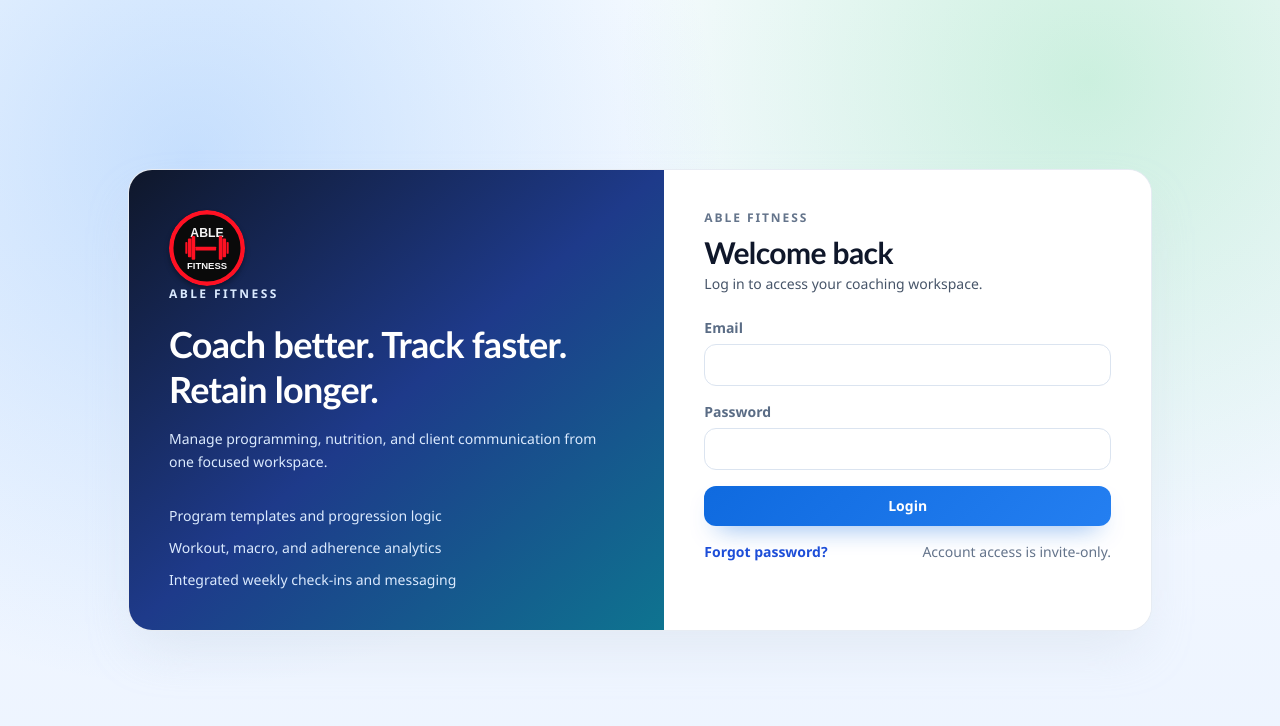
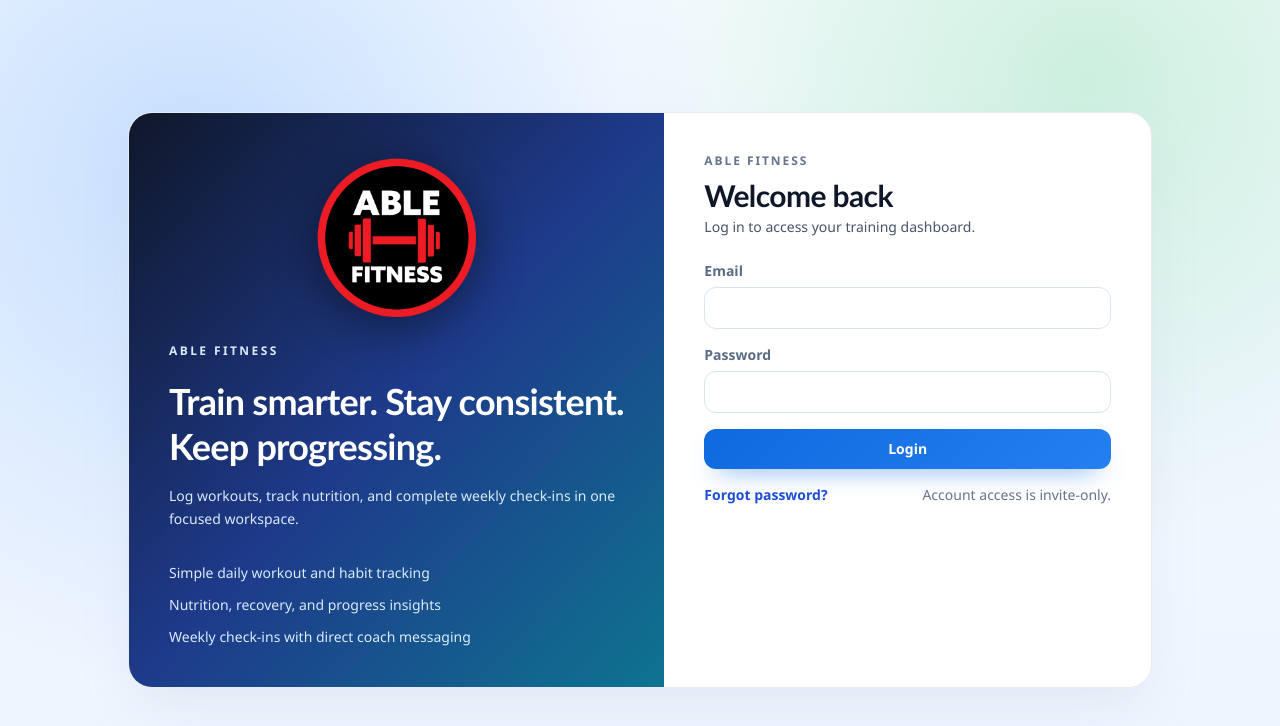
Before and after one commit to ablefitnesstrainer/fitnessapp, a Next.js app: page /login in a window 1280 px wide. Shown: the top 726 px of the page. Built offline with nearby package versions, Linux system fonts and the light colour scheme.

Commit message:
Move auth logo and enlarge official PNG

```diff
--- a/app/(auth)/layout.tsx
+++ b/app/(auth)/layout.tsx
@@ -1,4 +1,4 @@
-import { BrandLogo } from "@/components/brand-logo";
+import Image from "next/image";
 
 export default function AuthLayout({ children }: { children: React.ReactNode }) {
   return (
@@ -6,16 +6,26 @@ export default function AuthLayout({ children }: { children: React.ReactNode })
       <div className="pointer-events-none absolute inset-0 bg-[radial-gradient(circle_at_15%_20%,rgba(96,165,250,0.32),transparent_42%),radial-gradient(circle_at_85%_10%,rgba(34,197,94,0.2),transparent_36%),linear-gradient(180deg,#f7fbff_0%,#edf4ff_100%)]" />
       <div className="relative grid w-full max-w-5xl overflow-hidden rounded-3xl border border-slate-200/80 bg-white shadow-2xl shadow-slate-300/40 lg:grid-cols-[1.1fr_1fr]">
         <div className="hidden bg-gradient-to-br from-slate-900 via-blue-900 to-cyan-700 p-10 text-white lg:block">
-          <BrandLogo size={76} className="shadow-md shadow-black/30" />
+          <div className="mb-5 flex justify-center">
+            <Image
+              src="/able-logo.png"
+              alt="Able Fitness"
+              width={170}
+              height={170}
+              className="h-[170px] w-[170px] object-contain drop-shadow-[0_8px_24px_rgba(0,0,0,0.45)]"
+              priority
+              unoptimized
+            />
+          </div>
           <p className="text-xs font-semibold uppercase tracking-[0.2em] text-blue-100">Able Fitness</p>
-          <h1 className="mt-5 text-4xl font-bold leading-tight">Coach better. Track faster. Retain longer.</h1>
+          <h1 className="mt-5 text-4xl font-bold leading-tight">Train smarter. Stay consistent. Keep progressing.</h1>
           <p className="mt-4 text-sm leading-relaxed text-blue-100">
-            Manage programming, nutrition, and client communication from one focused workspace.
+            Log workouts, track nutrition, and complete weekly check-ins in one focused workspace.
           </p>
           <div className="mt-8 space-y-3 text-sm text-blue-100">
-            <p>Program templates and progression logic</p>
-            <p>Workout, macro, and adherence analytics</p>
-            <p>Integrated weekly check-ins and messaging</p>
+            <p>Simple daily workout and habit tracking</p>
+            <p>Nutrition, recovery, and progress insights</p>
+            <p>Weekly check-ins with direct coach messaging</p>
           </div>
         </div>
         <div className="bg-white p-6 sm:p-10">{children}</div>
--- a/components/auth-form.tsx
+++ b/components/auth-form.tsx
@@ -60,7 +60,7 @@ export function AuthForm({ mode }: Props) {
       <p className="text-xs font-semibold uppercase tracking-[0.16em] text-slate-500">Able Fitness</p>
       <h1 className="mt-2 text-3xl font-bold text-slate-900">{mode === "login" ? "Welcome back" : "Create your account"}</h1>
       <p className="mt-1 text-sm text-slate-600">
-        {mode === "login" ? "Log in to access your coaching workspace." : "Start with a client account and get your dashboard live."}
+        {mode === "login" ? "Log in to access your training dashboard." : "Create your account to start your training plan."}
       </p>
 
       <form className="mt-6 space-y-4" onSubmit={onSubmit}>
```
